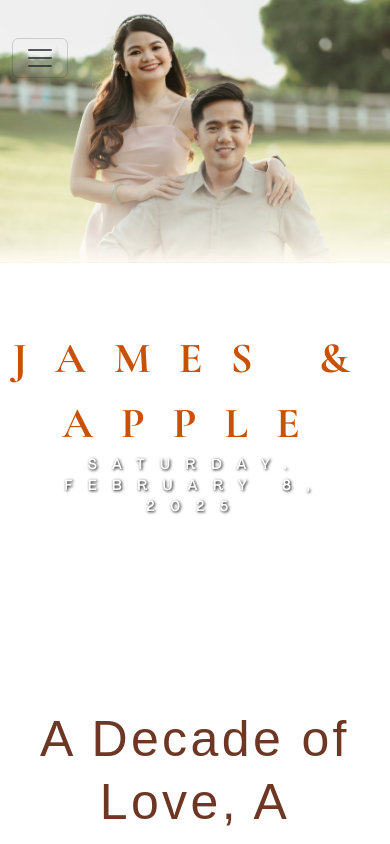
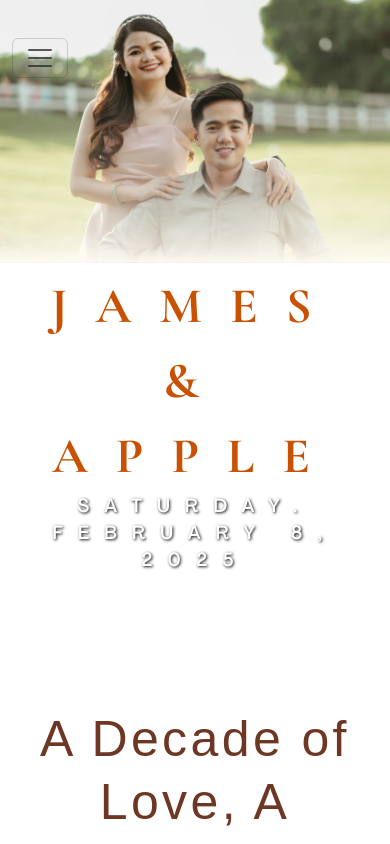
Before and after one commit to reimondavendano/weddingjamesapple, a React (Create React App) app: page / in a window 390 px wide. Shown: the top 844 px of the page. Built offline with nearby package versions, Linux system fonts and the light colour scheme; a web font is replaced by a local one.

Commit message:
change header title size

```diff
--- a/src/assets/styles/wedding-header.css
+++ b/src/assets/styles/wedding-header.css
@@ -39,11 +39,11 @@
     }
 
     .header-title {
-      font-size: 43px; /* Smaller font size on mobile */
+      font-size: 50px; /* Smaller font size on mobile */
     }
 
     .header-subtitle {
-      font-size: 14px;
+      font-size: 18px;
       text-shadow: 1px 1px 3px rgba(1, 1, 1, 1) !important;
     }
 
```
Also changed, not shown: 10 other files (tests, documents, lock files or other folders).
